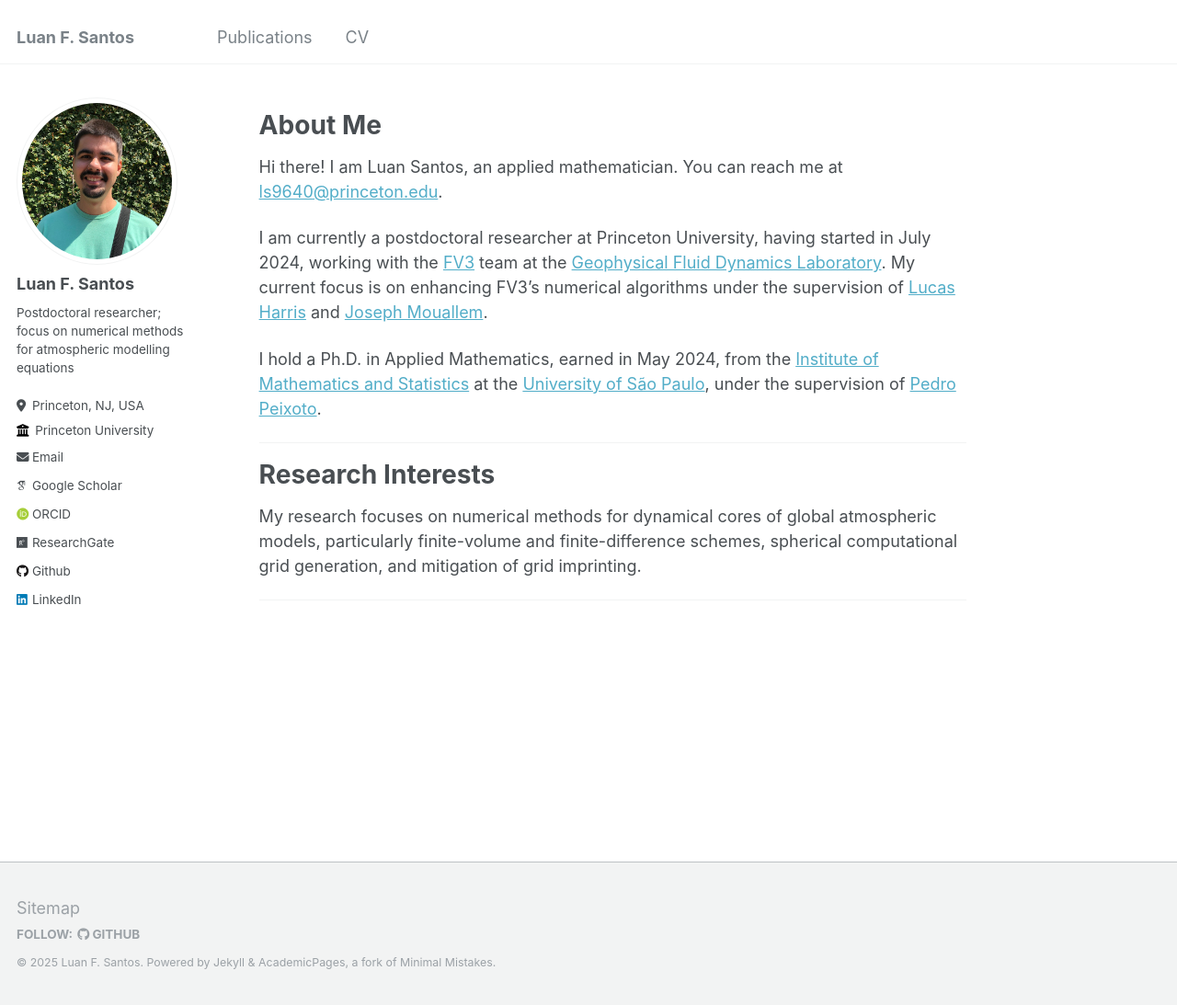
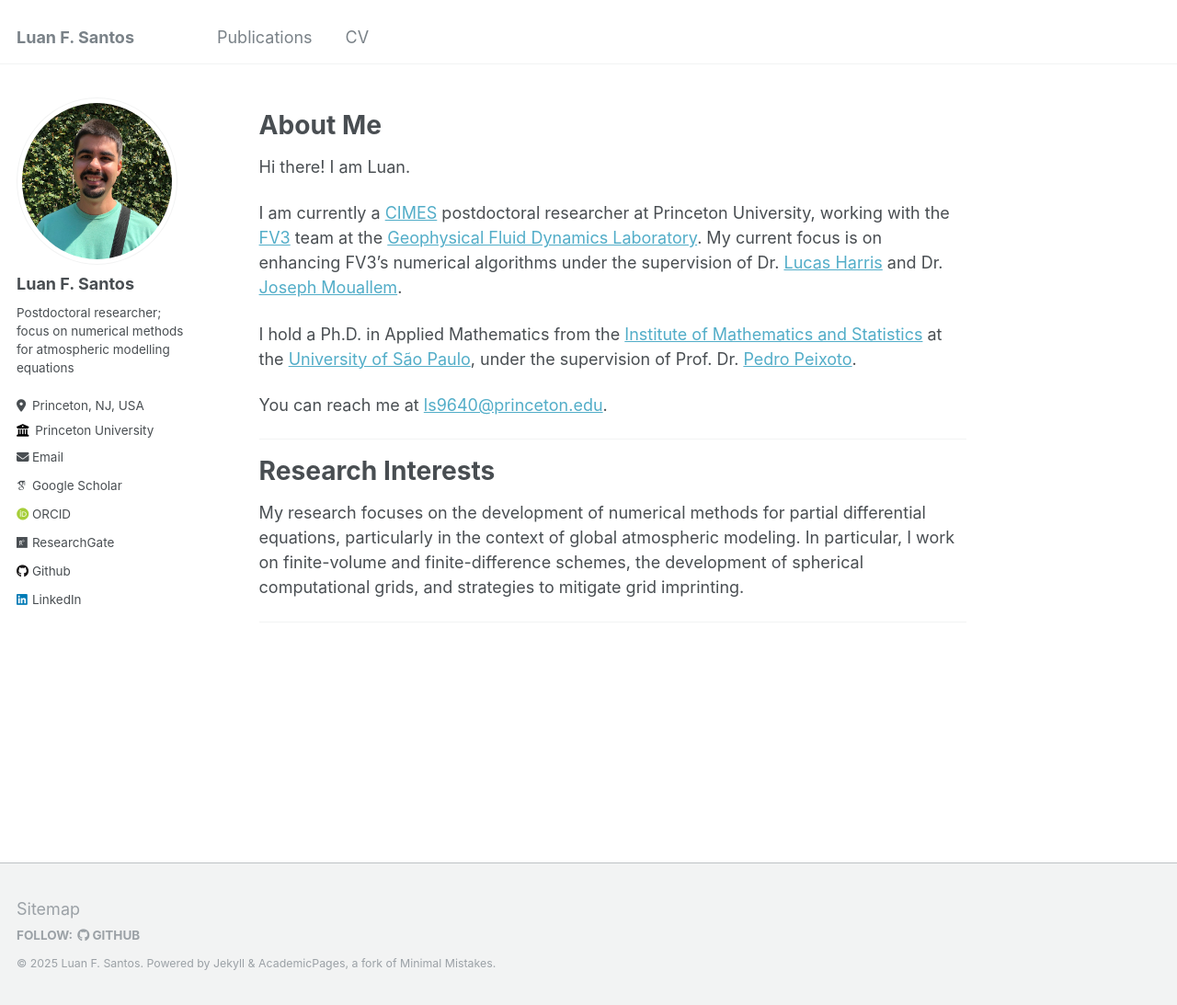
Before and after one commit to luanfs/luanfs.github.io, a Jekyll site: the page built from _pages/about.md, in a window 1280 px wide and 1093 px high. Shown: the whole window at 92% size. Built offline with Jekyll 4.4.1, drawn with Linux system fonts in a browser that asks for light colours; some web fonts are replaced.

Commit message:
about.md and cv

```diff
--- a/_pages/about.md
+++ b/_pages/about.md
@@ -10,19 +10,21 @@ redirect_from:
 
 About Me
 ============
-Hi there! I am Luan Santos, an applied mathematician.
+Hi there! I am Luan.
+
+I am currently a [CIMES](https://cimes.princeton.edu/) postdoctoral researcher at Princeton University, working with the [FV3](https://www.gfdl.noaa.gov/fv3/) team at the [Geophysical Fluid Dynamics Laboratory](https://www.gfdl.noaa.gov/).
+My current focus is on enhancing FV3's numerical algorithms under the supervision of Dr. [Lucas Harris](https://www.gfdl.noaa.gov/lucas-harris-homepage/) and Dr. [Joseph Mouallem](https://www.gfdl.noaa.gov/joseph-mouallem/).
+
+I hold a Ph.D. in Applied Mathematics from the [Institute of Mathematics and Statistics](https://www.ime.usp.br/) at the [University of São Paulo](https://www.usp.br), under the supervision of Prof. Dr. [Pedro Peixoto](https://www.ime.usp.br/~pedrosp/).
+
 You can reach me at <a href="mailto:ls9640@princeton.edu">ls9640@princeton.edu</a>.
-
-I am currently a postdoctoral researcher at Princeton University, having started in July 2024, working with the [FV3](https://www.gfdl.noaa.gov/fv3/) team at the [Geophysical Fluid Dynamics Laboratory](https://www.gfdl.noaa.gov/).
-My current focus is on enhancing FV3's numerical algorithms under the supervision of [Lucas Harris](https://www.gfdl.noaa.gov/lucas-harris-homepage/) and [Joseph Mouallem](https://www.gfdl.noaa.gov/joseph-mouallem/).
-
-I hold a Ph.D. in Applied Mathematics, earned in May 2024, from the [Institute of Mathematics and Statistics](https://www.ime.usp.br/) at the [University of São Paulo](https://www.usp.br), under the supervision of [Pedro Peixoto](https://www.ime.usp.br/~pedrosp/).
 
 ---
 
 Research Interests
 ============
-My research focuses on numerical methods for dynamical cores of global atmospheric models, particularly finite-volume and finite-difference schemes, spherical computational grid generation, and mitigation of grid imprinting.
+My research focuses on the development of numerical methods for partial differential equations, particularly in the context of global atmospheric modeling.
+ In particular, I work on finite-volume and finite-difference schemes, the development of spherical computational grids, and strategies to mitigate grid imprinting.
 
 
 ---
```
Also changed, not shown: 1 other file.
